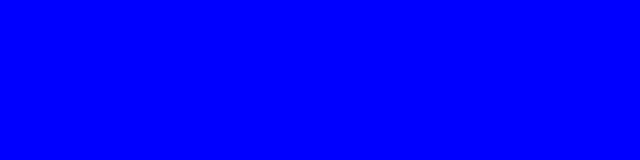
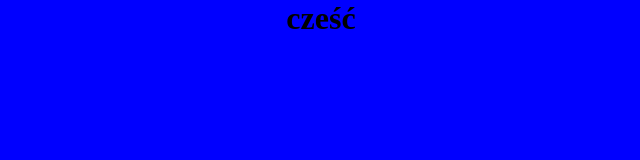
Before and after one commit to Szalonydzik/GITdwa, a plain HTML site: page index.html in a window 1280 px wide. Shown: the whole page, without its empty margins (319-959 px from the left). Drawn offline with Linux system fonts and the light colour scheme.

Commit message:
added h1

```diff
--- a/index.html
+++ b/index.html
@@ -8,6 +8,6 @@
     <link rel="stylesheet" href="CSS/style.css">
 </head>
 <body>
-
+    <h1>cześć</h1>
 </body>
 </html>
```
